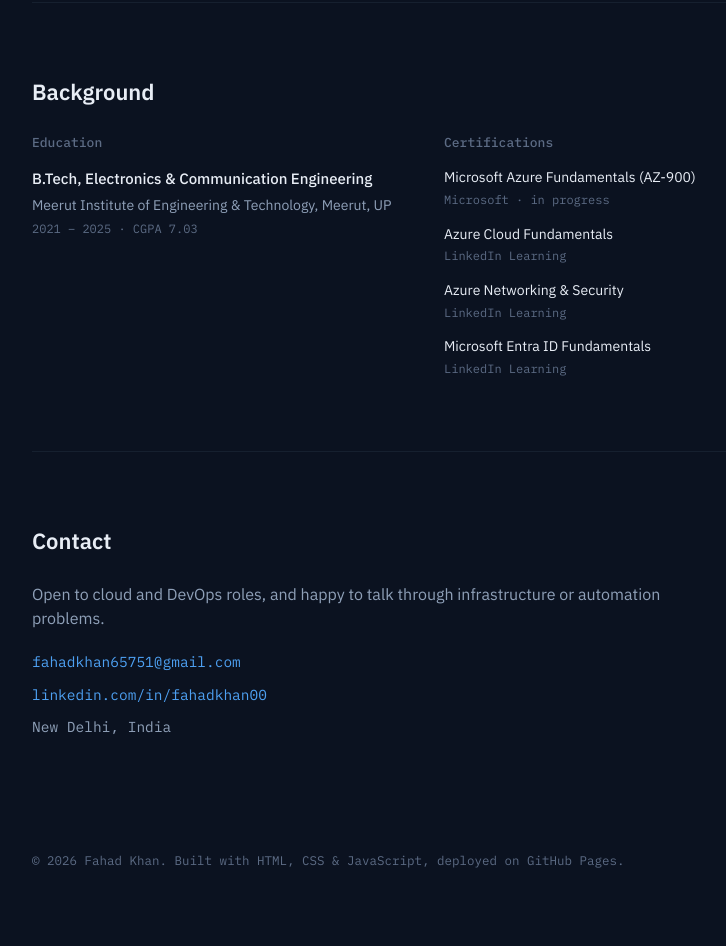
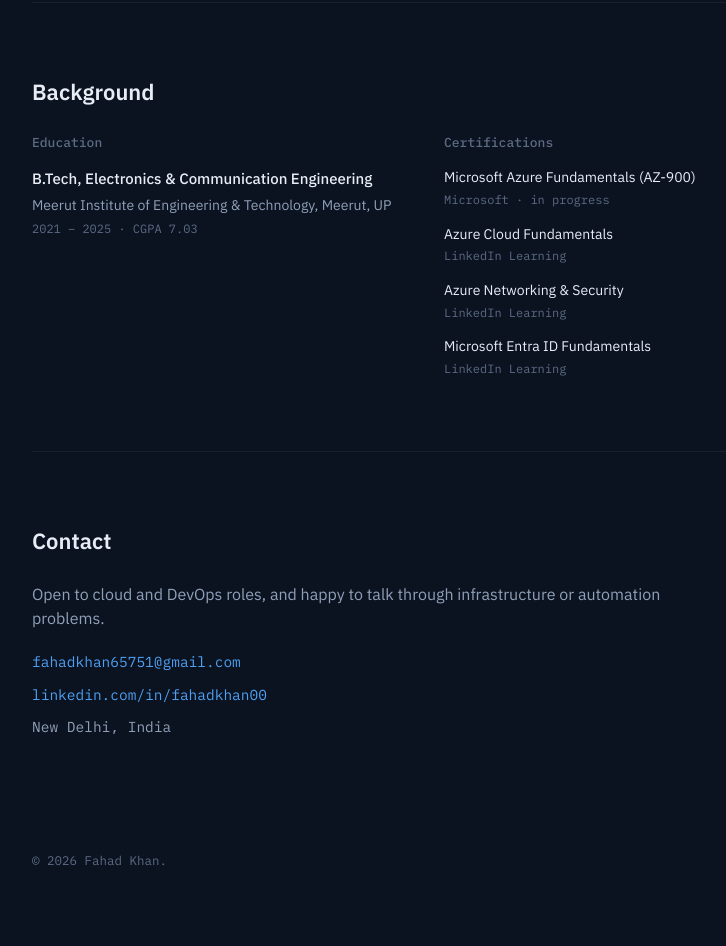
Before and after one commit to Fahadkhan095/fahad.github.io, a plain HTML site: page index.html in a window 1280 px wide. Shown: the part 2693-3639 px from the top of the page, without its empty margins (236-962 px from the left). Drawn offline with Linux system fonts and the light colour scheme.

Commit message:
modified
Removed additional information from footer.

```diff
--- a/index.html
+++ b/index.html
@@ -251,7 +251,7 @@
   </section>
 
   <footer>
-    <p>© 2026 Fahad Khan. Built with HTML, CSS &amp; JavaScript, deployed on GitHub Pages.</p>
+    <p>© 2026 Fahad Khan.</p>
   </footer>
 
 </main>
```
